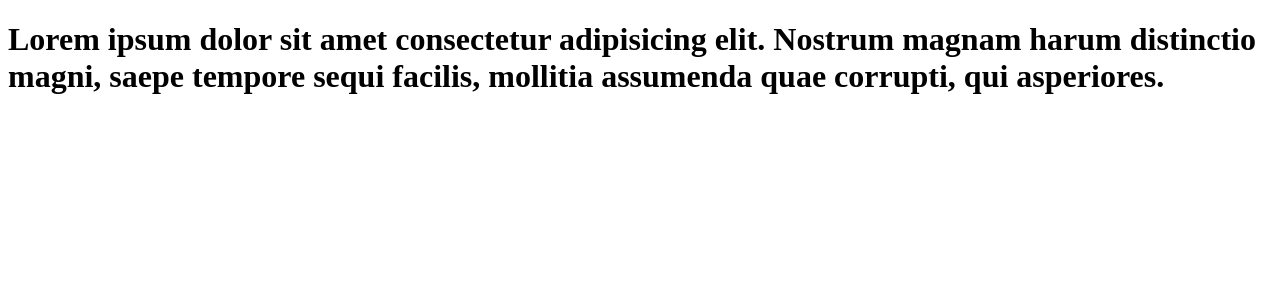
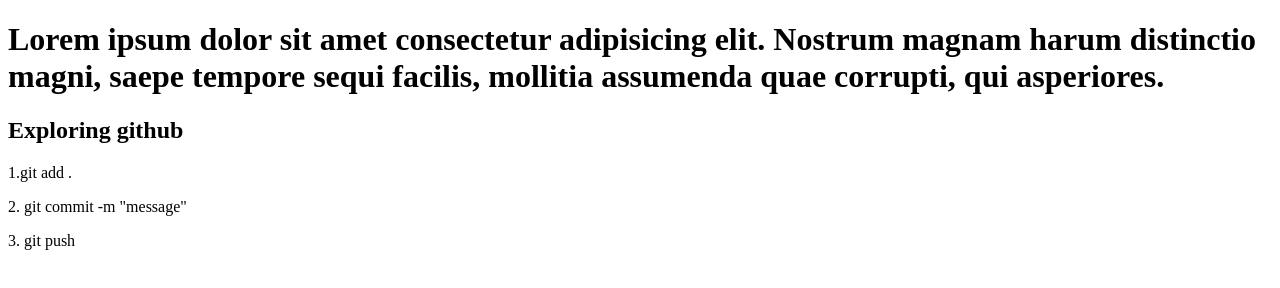
Before and after one commit to sahad-ibne/2nd-test, a plain HTML site: page index.html in a window 1280 px wide. Drawn offline with Linux system fonts and the light colour scheme.

Commit message:
Updated one

```diff
--- a/index.html
+++ b/index.html
@@ -7,5 +7,9 @@
 </head>
 <body>
     <h1>Lorem ipsum dolor sit amet consectetur adipisicing elit. Nostrum magnam harum distinctio magni, saepe tempore sequi facilis, mollitia assumenda quae corrupti, qui asperiores. </h1>
+<h2>Exploring github</h2>
+<p>1.git add .</p>
+<p>2. git commit -m "message"</p>
+<p>3. git push</p>
 </body>
 </html>
```
